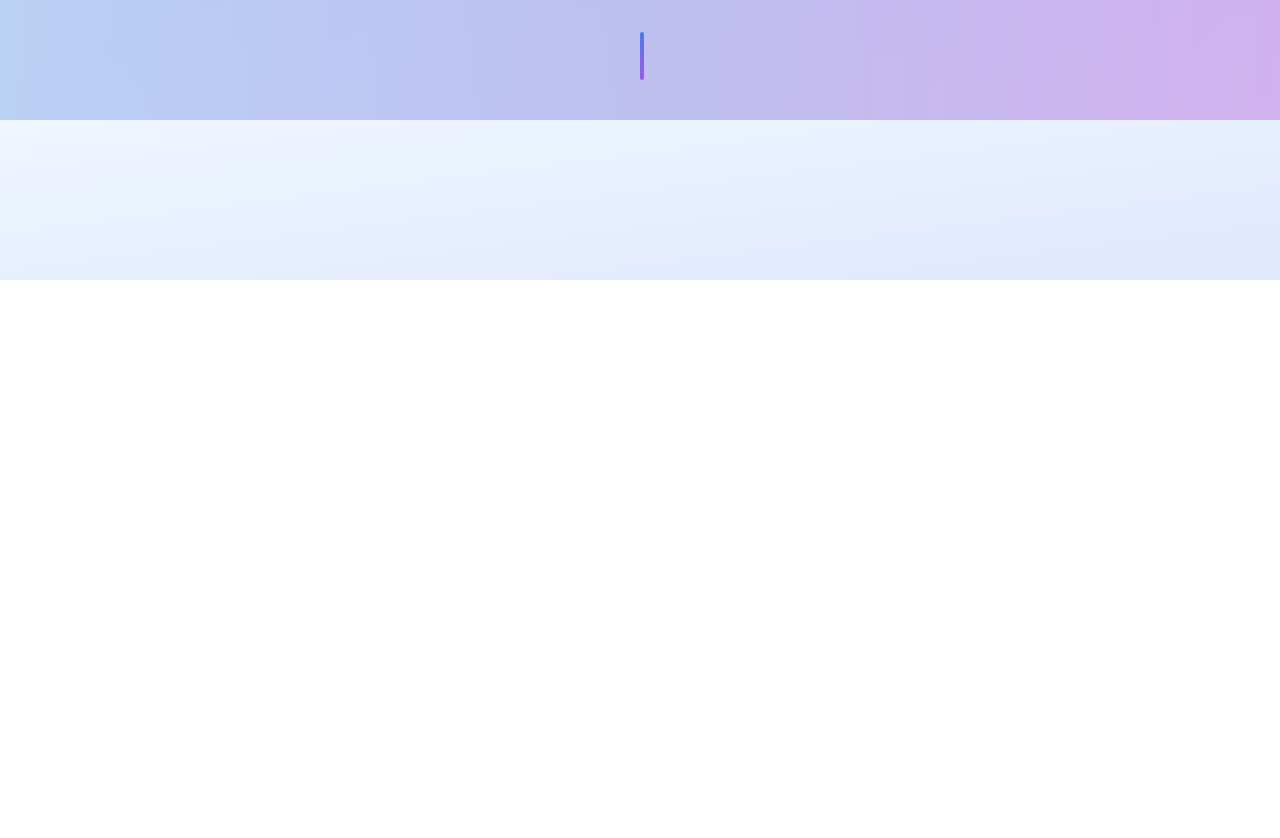
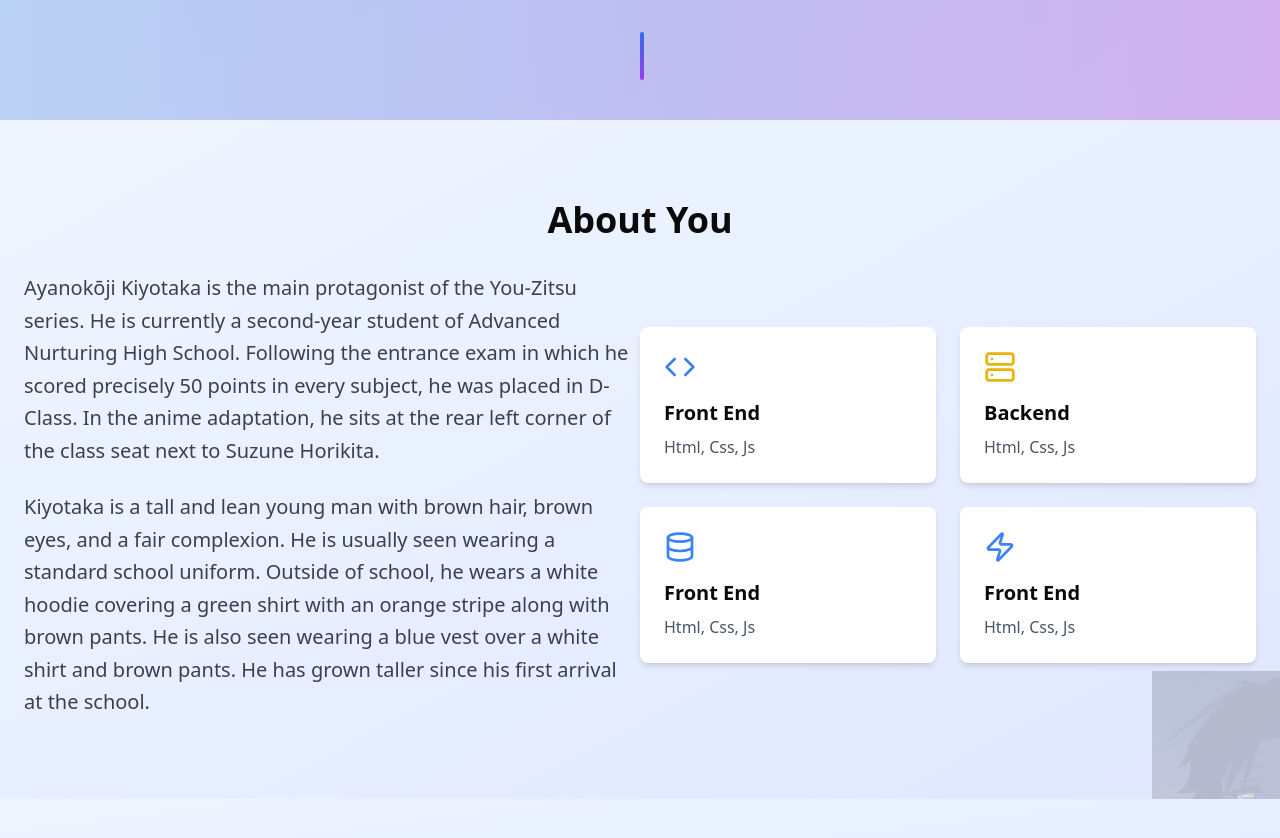
Before and after one commit to JohnPaulWeb/Personal-Project, a Next.js app: page / in a window 1280 px wide. Shown: the part 680-1518 px from the top of the page. Before the commit the page ends 960 px from the top, so only its background shows below. Built offline with nearby package versions, Linux system fonts and the light colour scheme.

Commit message:
Experience | Update

```diff
--- a/app/components/About.tsx
+++ b/app/components/About.tsx
@@ -2,6 +2,8 @@
 
 import { Code, Database, Server, Zap } from "lucide-react"
 
+import { motion } from "framer-motion"
+import Image from "next/image"
 
 export default function About() {
 
@@ -34,7 +36,62 @@ export default function About() {
 
     return(
         <section id="about" className="py-20 bg-gradient-to-br from-blue-50 to bg-indigo-100 dark:from-gray-900 dark:to-indigo-900
-         transition-colors">
+         transition-colors duration-300 overflow-hidden relative">
+
+            <div className="container mx-auto px-6 relative z-10">
+                <motion.h2
+                 className="text-4xl font-bold mb-8 text-center dark:text-white"
+                 initial={{ opacity: 0, y: 20 }}
+                 whileInView={{ opacity: 1, y: 0 }}
+                 transition={{ duration: 0.5 }}>
+
+                    About You
+                 </motion.h2>
+
+                 <div className="flex flex-col md:flex-row items-center justify-between">
+                    <motion.div
+                    className="md:w-1/2 mb-8 md:mb-0"
+                    initial={{ opacity: 0, x: -50 }}
+                    whileInView={{ opacity: 1, x: 0 }}
+                     viewport={{ once: true }}
+                    transition={{ duration: 0.5 }}>
+
+                        <p className="text-xl text-gray-700 dark:text-gray-300 leading-relaxed mb-6">
+                        Ayanokōji Kiyotaka is the main protagonist of the You-Zitsu series. He is currently a second-year student of Advanced Nurturing High School.
+                         Following the entrance exam in which he scored precisely 50 points in every subject, he was placed in D-Class. In the anime adaptation,
+                         he sits at the rear left corner of the class seat next to Suzune Horikita.
+                        </p>
+
+                        <p className="text-xl text-gray-700 dark:text-gray-300 leading-relaxed">
+                        Kiyotaka is a tall and lean young man with brown hair, brown eyes, and a fair complexion.
+                        He is usually seen wearing a standard school uniform. Outside of school,
+                        he wears a white hoodie covering a green shirt with an orange stripe along with brown pants.
+                        He is also seen wearing a blue vest over a white shirt and brown pants.
+                         He has grown taller since his first arrival at the school.
+                        </p>
+                    </motion.div>
+
+                    <motion.div
+                    className="md:w-1/2 grid grid-cols-2 gap-6"
+                    initial={{ opacity: 0, x: 50 }}
+                    whileInView={{ opacity: 1, x: 0 }}
+                    viewport={{ once: true }}
+                    transition={{ duration: 0.5 }}>
+
+                        {skills.map((skill, index) => (
+                            <div key={index} className="bg-white dark:bg-gray-800 p-6 rounded-lg shadow-md">
+                                {skill.icon}
+                                <h3 className="text-xl font-semibold mt-4 mb-2 dark:text-white">{skill.title}</h3>
+                                <p className="text-gray-600 dark:text-gray-300">{skill.descripton}</p>
+                            </div>
+                        ))}
+                    </motion.div>
+                    </div>
+                </div>
+
+                <div className="absolute bottom-0 right-0 w-64 h-64 -mb-32 -mr-32 opacity-20">
+                    <Image src="/ayano.jpg" alt="Ayanokoji" width={256} height={256} />
+                </div>
         </section>
     )
 }
--- /dev/null
+++ b/app/components/AnimatedSection.tsx
@@ -0,0 +1,21 @@
+"use client"
+
+import { motion } from "framer-motion"
+
+interface AnimatedSectionProps {
+    title: string
+}
+
+
+export default function AnimatedSection({ title }:
+    AnimatedSectionProps) {
+        <motion.h2
+        className="text-4xl font-bold mb-12 text-center dark:text-white"
+        initial={{ opacity: 0, y: 20 }}
+       whileInView={{ opacity: 1, y: 0 }}
+        viewport={{ once: true }}
+       transition={{ duration: 0.5 }}>
+
+        {title}
+       </motion.h2>
+    }
--- a/app/components/Experience.tsx
+++ b/app/components/Experience.tsx
@@ -1,9 +1,58 @@
+import AnimatedSection from "./AnimatedSection"
 
 
 export default function Experience() {
+
+
+    const experience = [
+        {
+            company: "The Rakuzan",
+            location: "Company",
+            period: "2025 - Yakuza",
+            role: "Person",
+            resposibilities: [
+                "I want to create a web application for landing page",
+                "I want to create a web application for landing page",
+                "I want to create a web application for landing page",
+                "I want to create a web application for landing page",
+            ],
+        },
+
+        {
+            company: "The Rakuzan",
+            location: "Company",
+            period: "2025 - Yakuza",
+            role: "Person",
+            resposibilities: [
+                "I want to create a web application for landing page",
+                "I want to create a web application for landing page",
+                "I want to create a web application for landing page",
+                "I want to create a web application for landing page",
+            ],
+        },
+
+        {
+            company: "The Rakuzan",
+            location: "Company",
+            period: "2025 - Yakuza",
+            role: "Person",
+            resposibilities: [
+                "I want to create a web application for landing page",
+                "I want to create a web application for landing page",
+                "I want to create a web application for landing page",
+                "I want to create a web application for landing page",
+            ],
+        },
+    ]
+
+
     return(
-        <div>
+        <section id="experience" className="py-20 bg-gradient-to-br from-blue-50 to-indigo-100 dark:from-gray-900 dark:to-indigo-900 transition-colors
+         duration-300 overflow-hidden relative">
 
-        </div>
+            <div className="container mx-auto px-6 relative z-10">
+                <AnimatedSection />
+            </div>
+        </section>
     )
 }
--- a/app/page.tsx
+++ b/app/page.tsx
@@ -3,6 +3,7 @@ import FloatingNav from "./components/FloatingNav";
 import Hero from "./components/Hero";
 import About from "./components/About";
 import Experience from "./components/Experience";
+import Skills from "./components/Skills";
 
 export default function Home() {
   return (
@@ -11,7 +12,7 @@ export default function Home() {
     <Hero />
     <About />
     <Experience />
-
+    <Skills />
    </main>
   );
 }
```
